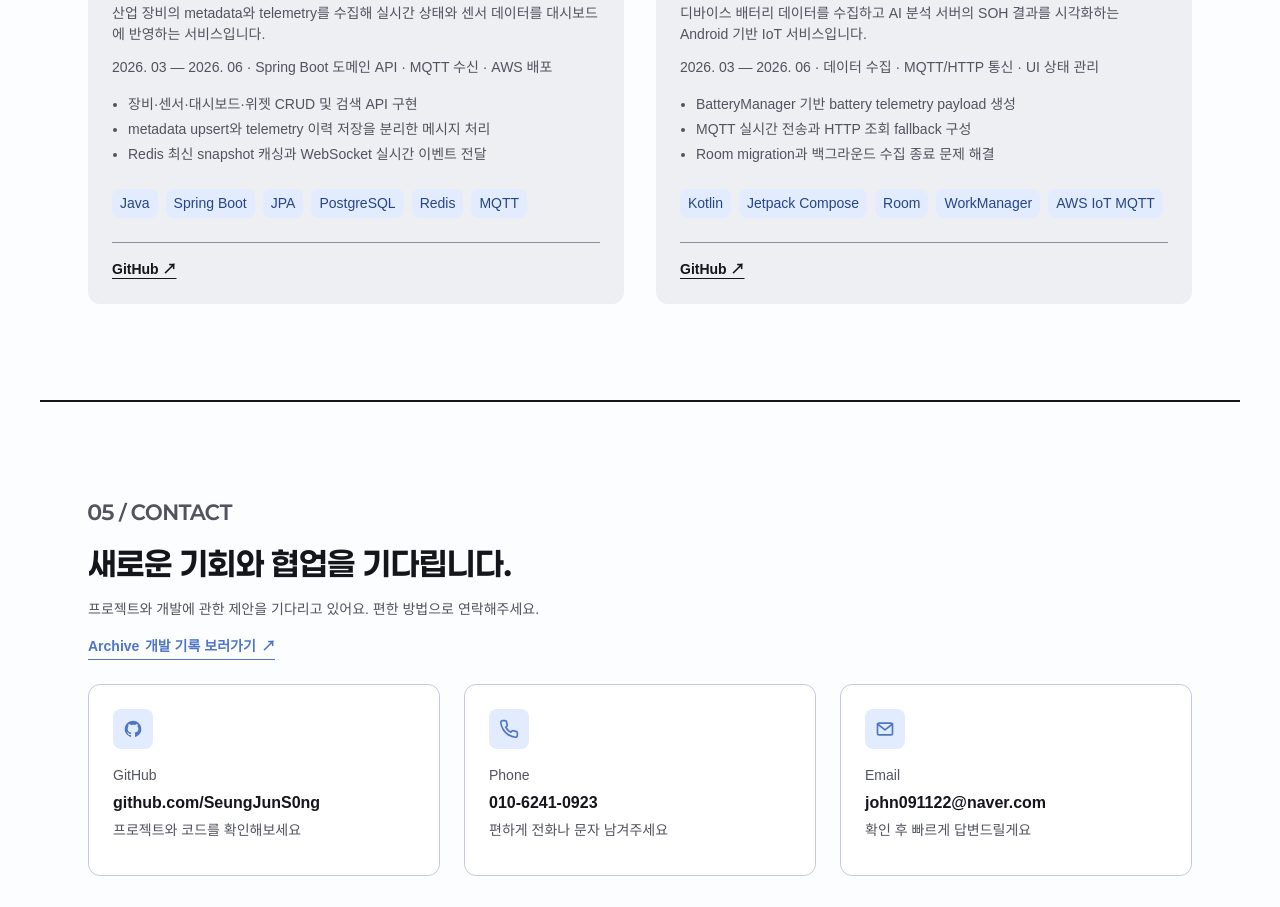
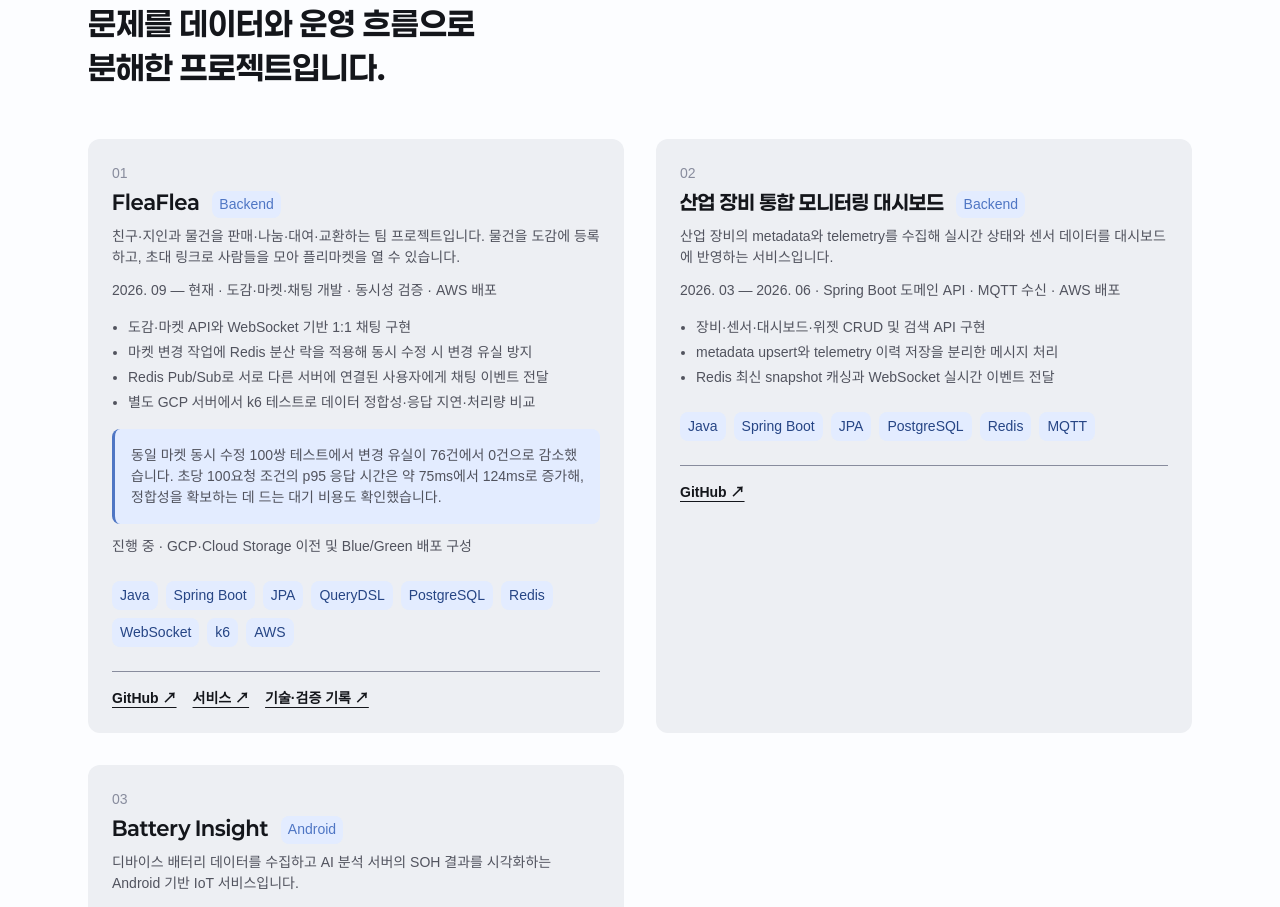
Before and after one commit to SeungJunS0ng/portfolio-site, a React (Vite) app: page / in a window 1280 px wide. Shown: the part 2620-3527 px from the top of the page. Built offline with nearby package versions, Linux system fonts and the light colour scheme; no server answers; a web font is replaced by a local one.

Commit message:
Add FleaFlea project experience and validation results

```diff
--- a/src/data/experience.ts
+++ b/src/data/experience.ts
@@ -1,6 +1,14 @@
 import type { Experience } from "../types";
 
 export const experience: Experience[] = [
+  {
+    period: "2026. 09 — 현재",
+    role: "FleaFlea — 친구·지인 기반 물품 거래 서비스",
+    company: "Backend Developer",
+    description:
+      "도감·마켓·채팅 API와 WebSocket 기반 1:1 채팅을 개발했습니다. Redis 분산 락으로 동시 수정 시 변경 유실을 방지하고, Pub/Sub로 서버 간 채팅 이벤트를 전달했습니다. 외부 k6 테스트로 데이터 정합성과 응답 시간을 함께 검증했습니다.",
+    projectId: "fleaflea",
+  },
   {
     period: "2026. 03 — 06",
     role: "산업 장비 통합 모니터링 대시보드",
--- a/src/data/projects.ts
+++ b/src/data/projects.ts
@@ -1,6 +1,28 @@
 import type { Project } from "../types";
 
 export const projects: Project[] = [
+  {
+    id: "fleaflea",
+    title: "FleaFlea",
+    badge: "Backend",
+    description:
+      "친구·지인과 물건을 판매·나눔·대여·교환하는 팀 프로젝트입니다. 물건을 도감에 등록하고, 초대 링크로 사람들을 모아 플리마켓을 열 수 있습니다.",
+    period: "2026. 09 — 현재",
+    role: "도감·마켓·채팅 개발 · 동시성 검증 · AWS 배포",
+    stack: ["Java", "Spring Boot", "JPA", "QueryDSL", "PostgreSQL", "Redis", "WebSocket", "k6", "AWS"],
+    link: "https://github.com/hyundai-autoever-team3/fleaflea-backend",
+    demo: "https://fleaflea.app",
+    study: "https://github.com/hyundai-autoever-team3/fleaflea-backend/wiki",
+    highlights: [
+      "도감·마켓 API와 WebSocket 기반 1:1 채팅 구현",
+      "마켓 변경 작업에 Redis 분산 락을 적용해 동시 수정 시 변경 유실 방지",
+      "Redis Pub/Sub로 서로 다른 서버에 연결된 사용자에게 채팅 이벤트 전달",
+      "별도 GCP 서버에서 k6 테스트로 데이터 정합성·응답 지연·처리량 비교",
+    ],
+    result:
+      "동일 마켓 동시 수정 100쌍 테스트에서 변경 유실이 76건에서 0건으로 감소했습니다. 초당 100요청 조건의 p95 응답 시간은 약 75ms에서 124ms로 증가해, 정합성을 확보하는 데 드는 대기 비용도 확인했습니다.",
+    ongoing: "GCP·Cloud Storage 이전 및 Blue/Green 배포 구성",
+  },
   {
     id: "monitoring-dashboard",
     title: "산업 장비 통합 모니터링 대시보드",
--- a/src/pages/Home/sections/Projects/ProjectCard.tsx
+++ b/src/pages/Home/sections/Projects/ProjectCard.tsx
@@ -23,6 +23,8 @@ export function ProjectCard({ project, index }: ProjectCardProps) {
             <li key={highlight}>{highlight}</li>
           ))}
         </ul>
+        {project.result && <p className={styles.result}>{project.result}</p>}
+        {project.ongoing && <p className={styles.ongoing}>진행 중 · {project.ongoing}</p>}
         <ul className={styles.stack}>
           {project.stack.map((item) => (
             <li key={item}>{item}</li>
@@ -37,7 +39,14 @@ export function ProjectCard({ project, index }: ProjectCardProps) {
           {project.demo && (
             <li>
               <a href={project.demo} target="_blank" rel="noreferrer">
-                Demo ↗
+                서비스 ↗
+              </a>
+            </li>
+          )}
+          {project.study && (
+            <li>
+              <a href={project.study} target="_blank" rel="noreferrer">
+                기술·검증 기록 ↗
               </a>
             </li>
           )}
--- a/src/pages/Home/sections/Projects/Projects.module.css
+++ b/src/pages/Home/sections/Projects/Projects.module.css
@@ -1,5 +1,5 @@
 .grid { display: grid; grid-template-columns: repeat(2, minmax(0, 1fr)); gap: 2rem; margin-top: 3rem; }
-.card { min-height: 23rem; display: flex; flex-direction: column; justify-content: space-between; padding: 1.5rem; color: var(--gray-900); background: var(--gray-100); border-radius: var(--radius-md); }
+.card { min-height: 23rem; display: flex; flex-direction: column; justify-content: flex-start; gap: 0.25rem; padding: 1.5rem; color: var(--gray-900); background: var(--gray-100); border-radius: var(--radius-md); }
 .number { color: var(--gray-500); font: var(--font-small); }
 .card h3 { margin-bottom: 0.5rem; font: var(--font-h3); }
 .badge { display: inline-block; margin-left: 0.5rem; padding: 0.2rem 0.45rem; color: var(--blue-700); background: var(--blue-100); border-radius: var(--radius-sm); vertical-align: middle; font: var(--font-small); }
@@ -9,7 +9,9 @@
 .highlights li + li { margin-top: 0.25rem; }
 .stack { display: flex; flex-wrap: wrap; gap: 0.5rem; margin: 1.5rem 0; }
 .stack li { padding: 0.25rem 0.5rem; color: var(--blue-900); background: var(--blue-100); border-radius: var(--radius-sm); font: var(--font-small); }
-.links { display: flex; gap: 1rem; padding-top: 1rem; border-top: 1px solid var(--gray-500); font: var(--font-small); font-weight: 700; }
+.result { margin-top: 1rem; padding: 1rem; border-left: 3px solid var(--blue-700); background: var(--blue-100); border-radius: var(--radius-sm); }
+.ongoing { margin-top: 0.75rem; }
+.links { display: flex; flex-wrap: wrap; gap: 1rem; padding-top: 1rem; border-top: 1px solid var(--gray-500); font: var(--font-small); font-weight: 700; }
 .card a { text-decoration: underline; text-underline-offset: 0.25rem; }
 @media (max-width: 960px) { .grid { grid-template-columns: 1fr; } }
 @media (max-width: 480px) { .grid { gap: 1rem; margin-top: 2rem; } .card { min-height: 0; padding: 1.25rem; } .stack { margin: 1.25rem 0; } }
--- a/src/types/index.ts
+++ b/src/types/index.ts
@@ -30,6 +30,9 @@ export type Project = {
   stack: string[];
   link: string;
   demo?: string;
+  study?: string;
+  result?: string;
+  ongoing?: string;
   highlights: string[];
   image?: string;
 };
```
